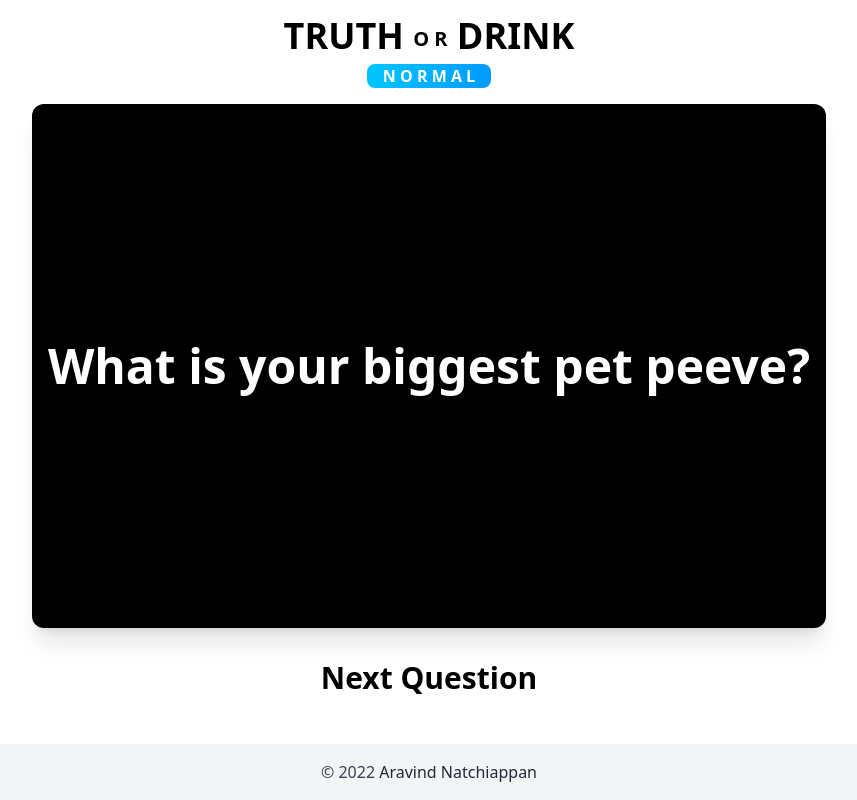
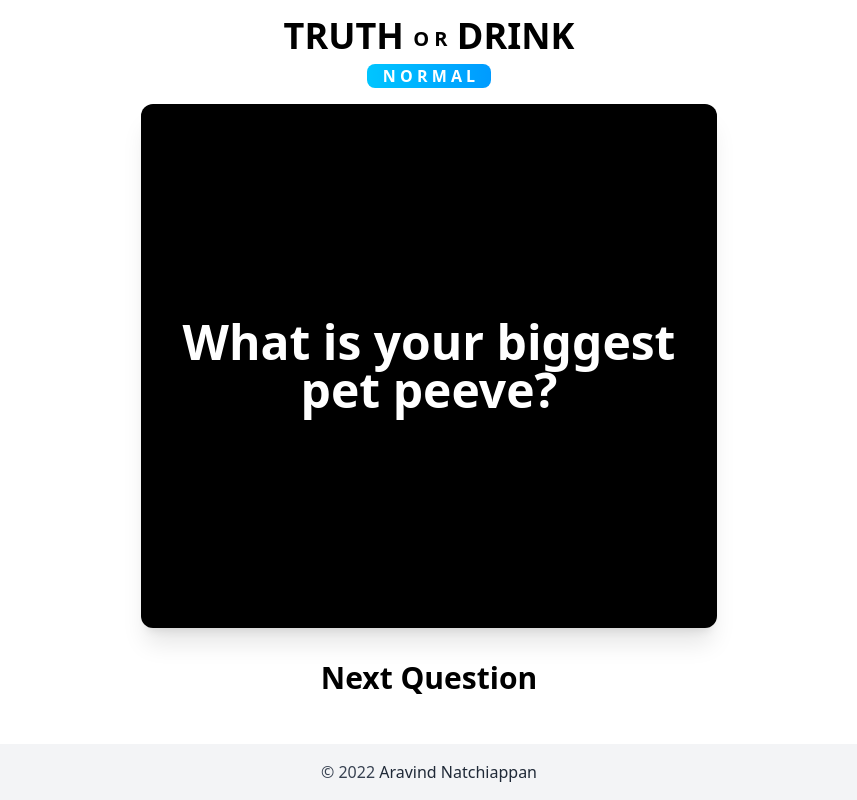
Before and after one commit to Pavlo1994/Truth-drink-React-, a Next.js app: page /game in a window 1280 px wide. Shown: the whole page, without its empty margins (211-1068 px from the left). Built offline with nearby package versions, Linux system fonts and the light colour scheme.

Commit message:
fixed scaling on desktop

```diff
--- a/pages/game.tsx
+++ b/pages/game.tsx
@@ -96,7 +96,7 @@ const Game: NextPage = () => {
 
         <div className="p-4 flex flex-grow mx-auto">
           <div
-            className="select-none flex items-center justify-center text-5xl text-white text-header font-semibold text-center bg-black rounded-xl shadow-xl p-4"
+            className="select-none flex items-center justify-center text-5xl text-white text-header font-semibold text-center bg-black rounded-xl shadow-xl p-4 max-w-xl"
             onClick={() => {
               if (index + 1 >= questions[bank].length) {
                 setQuestion(questions[bank][0]);
```
